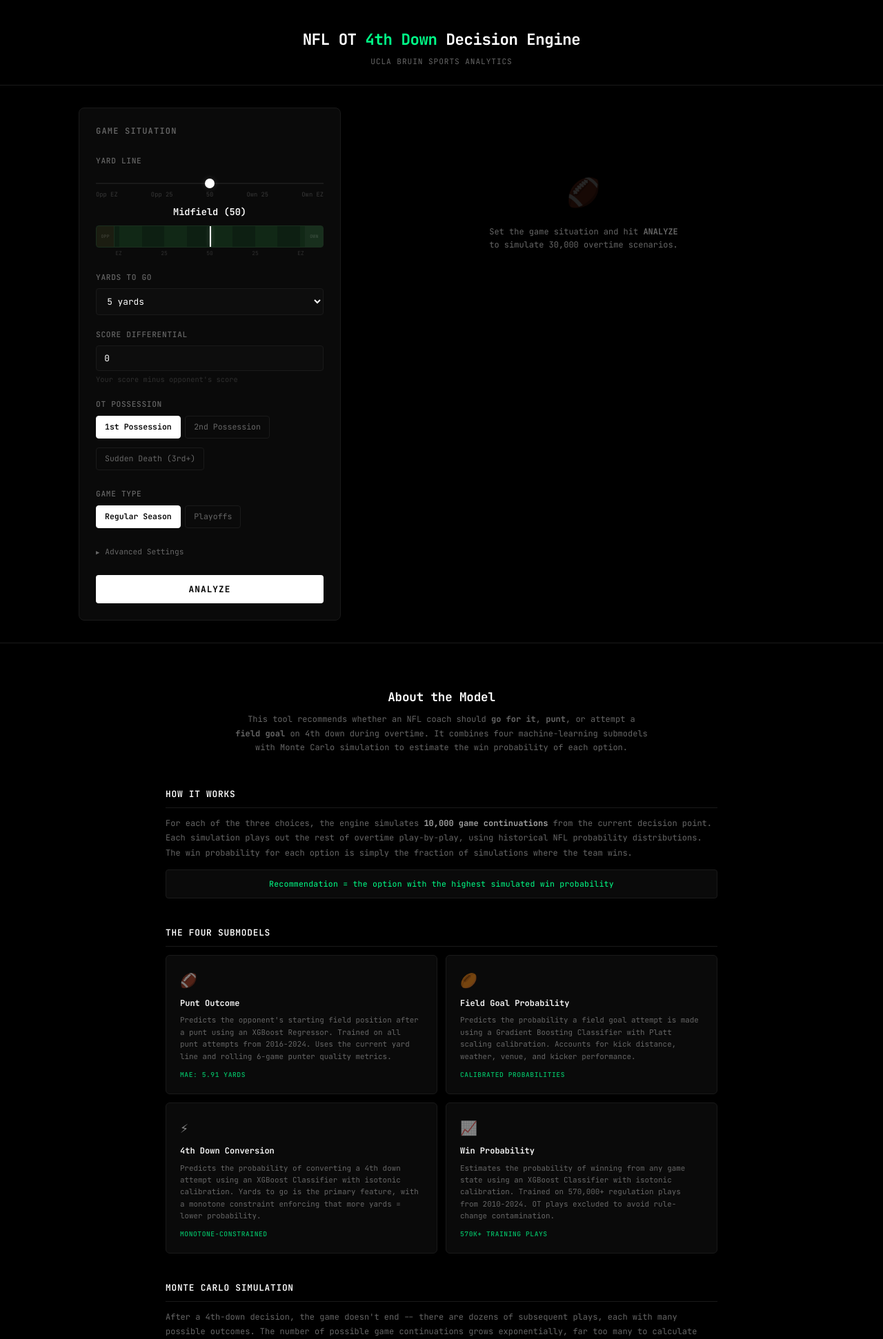
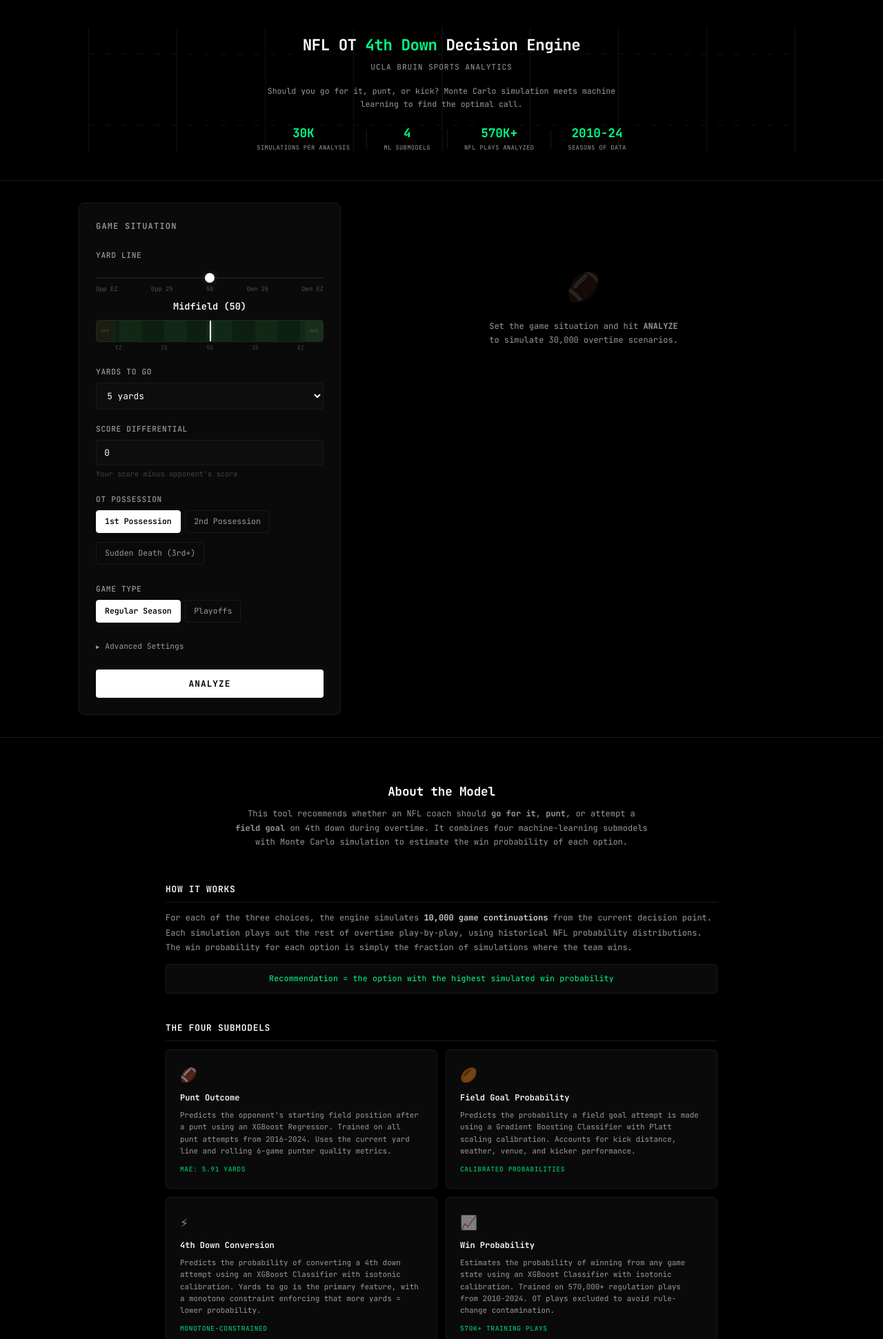
Before and after one commit to maiasalti/4th-down-OT-model-webapp, a Flask app: page / in a window 1280 px wide. Shown: the top 1942 px of the page at 69% size. Run offline with Flask 3, Linux system fonts and the light colour scheme.

Commit message:
Lighter grey text, hero section with field visual and stats
Bumped muted color to #999 for readability. Added hero with
subtle CSS football field lines and key model stats banner.

Co-Authored-By: Claude Opus 4.6 <noreply@anthropic.com>

```diff
--- a/static/style.css
+++ b/static/style.css
@@ -6,12 +6,12 @@
     --bg: #000000;
     --card-bg: #0a0a0a;
     --accent: #ffffff;
-    --accent-dim: #a0a0a0;
+    --accent-dim: #cccccc;
     --success: #00ff88;
     --gold: #e0e0e0;
     --danger: #ff4444;
     --text: #ffffff;
-    --muted: #666666;
+    --muted: #999999;
     --border: #1a1a1a;
     --input-bg: #0d0d0d;
     --hover: #141414;
@@ -32,11 +32,57 @@ body {
     -webkit-font-smoothing: antialiased;
 }
 
-/* Header */
+/* Header / Hero */
 .header {
+    position: relative;
     text-align: center;
-    padding: 2.5rem 1rem 1.5rem;
+    padding: 3rem 1.5rem 2.5rem;
     border-bottom: 1px solid var(--border);
+    overflow: hidden;
+}
+
+/* Football field background */
+.hero-field {
+    position: absolute;
+    inset: 0;
+    opacity: 0.07;
+    pointer-events: none;
+}
+
+.hero-yard-line {
+    position: absolute;
+    top: 15%;
+    bottom: 15%;
+    width: 1px;
+    background: var(--text);
+}
+
+.hero-yard-line.hero-midfield {
+    width: 2px;
+    opacity: 0.6;
+}
+
+.hero-hash-top,
+.hero-hash-bottom {
+    position: absolute;
+    left: 10%;
+    right: 10%;
+    height: 1px;
+    background: repeating-linear-gradient(
+        90deg,
+        var(--text) 0px,
+        var(--text) 8px,
+        transparent 8px,
+        transparent 24px
+    );
+}
+
+.hero-hash-top { top: 30%; }
+.hero-hash-bottom { bottom: 30%; }
+
+.hero-content {
+    position: relative;
+    z-index: 1;
 }
 
 .header h1 {
@@ -57,6 +103,47 @@ body {
     font-weight: 400;
     letter-spacing: 0.08em;
     text-transform: uppercase;
+}
+
+.hero-desc {
+    color: var(--muted);
+    font-size: 0.72rem;
+    line-height: 1.6;
+    max-width: 520px;
+    margin: 1rem auto 1.5rem;
+}
+
+.hero-stats {
+    display: flex;
+    align-items: center;
+    justify-content: center;
+    gap: 1.5rem;
+    margin-top: 0.5rem;
+}
+
+.hero-stat {
+    text-align: center;
+}
+
+.hero-stat-value {
+    font-size: 1.1rem;
+    font-weight: 700;
+    color: var(--success);
+    line-height: 1;
+}
+
+.hero-stat-label {
+    font-size: 0.55rem;
+    color: var(--muted);
+    margin-top: 0.3rem;
+    text-transform: uppercase;
+    letter-spacing: 0.04em;
+}
+
+.hero-stat-divider {
+    width: 1px;
+    height: 28px;
+    background: var(--border);
 }
 
 /* Main Layout */
--- a/templates/index.html
+++ b/templates/index.html
@@ -13,8 +13,45 @@
 
 <!-- Header -->
 <header class="header">
-    <h1>NFL OT <span>4th Down</span> Decision Engine</h1>
-    <p class="subtitle">UCLA Bruin Sports Analytics</p>
+    <div class="hero-field">
+        <div class="hero-yard-line" style="left:10%"></div>
+        <div class="hero-yard-line" style="left:20%"></div>
+        <div class="hero-yard-line" style="left:30%"></div>
+        <div class="hero-yard-line" style="left:40%"></div>
+        <div class="hero-yard-line hero-midfield" style="left:50%"></div>
+        <div class="hero-yard-line" style="left:60%"></div>
+        <div class="hero-yard-line" style="left:70%"></div>
+        <div class="hero-yard-line" style="left:80%"></div>
+        <div class="hero-yard-line" style="left:90%"></div>
+        <div class="hero-hash-top"></div>
+        <div class="hero-hash-bottom"></div>
+    </div>
+    <div class="hero-content">
+        <h1>NFL OT <span>4th Down</span> Decision Engine</h1>
+        <p class="subtitle">UCLA Bruin Sports Analytics</p>
+        <p class="hero-desc">Should you go for it, punt, or kick? Monte Carlo simulation meets machine learning to find the optimal call.</p>
+        <div class="hero-stats">
+            <div class="hero-stat">
+                <div class="hero-stat-value">30K</div>
+                <div class="hero-stat-label">Simulations per analysis</div>
+            </div>
+            <div class="hero-stat-divider"></div>
+            <div class="hero-stat">
+                <div class="hero-stat-value">4</div>
+                <div class="hero-stat-label">ML submodels</div>
+            </div>
+            <div class="hero-stat-divider"></div>
+            <div class="hero-stat">
+                <div class="hero-stat-value">570K+</div>
+                <div class="hero-stat-label">NFL plays analyzed</div>
+            </div>
+            <div class="hero-stat-divider"></div>
+            <div class="hero-stat">
+                <div class="hero-stat-value">2010-24</div>
+                <div class="hero-stat-label">Seasons of data</div>
+            </div>
+        </div>
+    </div>
 </header>
 
 <!-- Main -->
```
